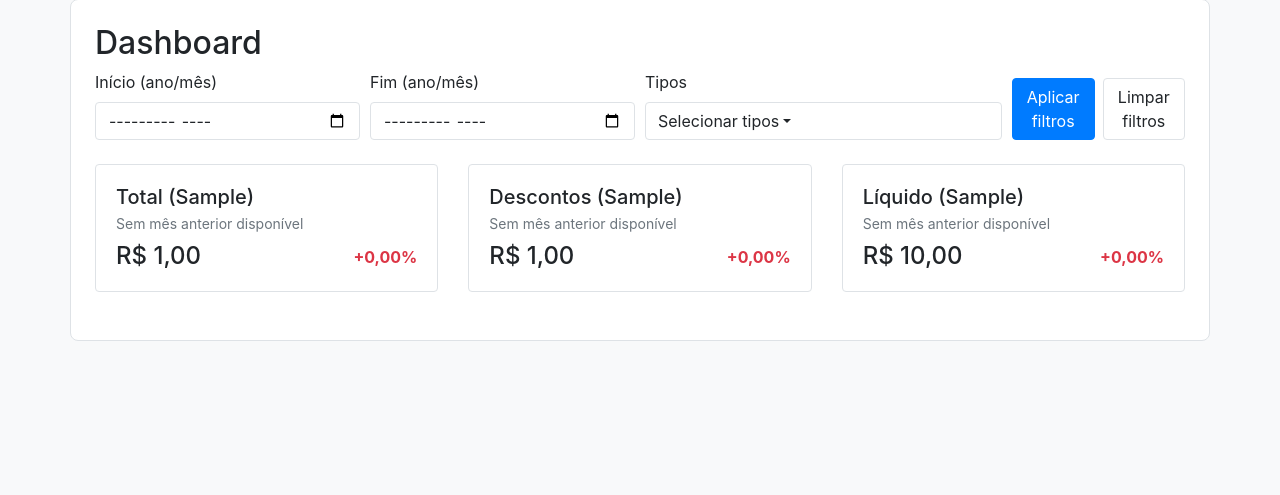
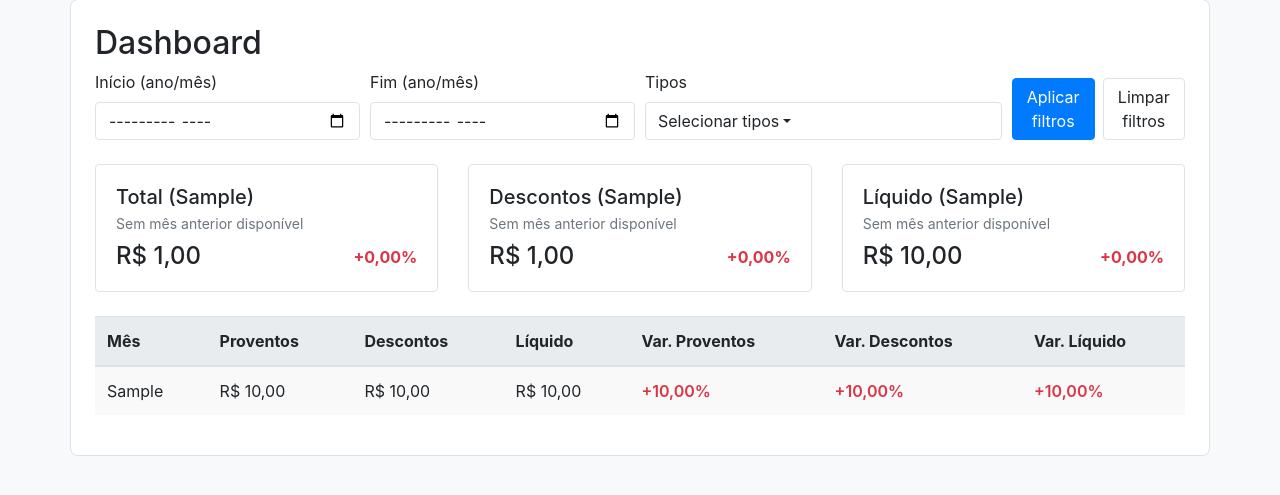
Before and after one commit to GloedenJoao/traking_income2, a FastAPI app: template app/templates/dashboard.html in a window 1280 px wide. Shown: the part 82-577 px from the top of the page. Run offline with FastAPI, Linux system fonts and the light colour scheme; the template is opened without the code that fills it: most values are stand-ins (such as "Sample title", 1, 10 or a date in 2020); parts of the project's set-up code (start-up, migrations or seed data) failed here and were passed over; some libraries are stand-ins or nearby versions.

Commit message:
Add band totals table to dashboard

```diff
--- a/app/app.py
+++ b/app/app.py
@@ -491,6 +491,7 @@ async def dashboard_totais(request: Request):
         "liquido": None,
     }
     graphs_json = None
+    band_table_rows = []
     if series:
         last_row = series[-1]
         last_month = {
@@ -514,10 +515,41 @@ async def dashboard_totais(request: Request):
                 "total_descontos": calculate_variation(last_row["total_descontos"], prev_row["total_descontos"]),
                 "liquido": calculate_variation(last_row["liquido"], prev_row["liquido"]),
             }
-        months = [row['mes_ano'] for row in series]
-        prov_series = [row['total_proventos'] for row in series]
-        desc_series = [row['total_descontos'] for row in series]
-        liq_series = [row['liquido'] for row in series]
+        months = []
+        prov_series = []
+        desc_series = []
+        liq_series = []
+
+        prev_prov = None
+        prev_desc = None
+        prev_liq = None
+
+        for row in series:
+            month_label = row['mes_ano']
+            total_prov = row['total_proventos']
+            total_desc = row['total_descontos']
+            total_liq = row['liquido']
+
+            months.append(month_label)
+            prov_series.append(total_prov)
+            desc_series.append(total_desc)
+            liq_series.append(total_liq)
+
+            band_table_rows.append(
+                {
+                    "mes_ano": month_label,
+                    "proventos": total_prov,
+                    "descontos": total_desc,
+                    "liquido": total_liq,
+                    "var_proventos": calculate_variation(total_prov, prev_prov),
+                    "var_descontos": calculate_variation(total_desc, prev_desc),
+                    "var_liquido": calculate_variation(total_liq, prev_liq),
+                }
+            )
+
+            prev_prov = total_prov
+            prev_desc = total_desc
+            prev_liq = total_liq
 
         traces = []
         series_map = {
@@ -590,6 +622,7 @@ async def dashboard_totais(request: Request):
             "last_month": last_month,
             "prev_month": prev_month,
             "variations": variations,
+            "band_table_rows": band_table_rows,
         },
     )
 
--- a/app/templates/dashboard.html
+++ b/app/templates/dashboard.html
@@ -1,6 +1,28 @@
 {% extends 'layout.html' %}
 {% block content %}
 <h2>Dashboard</h2>
+
+<style>
+  .band-table-variation {
+    font-weight: 600;
+  }
+
+  .band-table-variation.positive {
+    color: #28a745;
+  }
+
+  .band-table-variation.negative {
+    color: #dc3545;
+  }
+
+  body.dark-mode .band-table-variation.positive {
+    color: #8fd19e;
+  }
+
+  body.dark-mode .band-table-variation.negative {
+    color: #f28b9a;
+  }
+</style>
 
 <form class="mb-4" id="filtersForm" method="get" action="{{ request.url_for('dashboard_totais') }}">
   <div class="form-row align-items-end">
@@ -192,6 +214,60 @@
       Plotly.newPlot(divId, fig['data'], fig['layout']);
     }
   </script>
+  {% if band_table_rows %}
+    <div class="table-responsive mt-4">
+      <table class="table table-striped table-custom">
+        <thead>
+          <tr>
+            <th scope="col">Mês</th>
+            <th scope="col">Proventos</th>
+            <th scope="col">Descontos</th>
+            <th scope="col">Líquido</th>
+            <th scope="col">Var. Proventos</th>
+            <th scope="col">Var. Descontos</th>
+            <th scope="col">Var. Líquido</th>
+          </tr>
+        </thead>
+        <tbody>
+          {% for row in band_table_rows %}
+            <tr>
+              <td>{{ row.mes_ano }}</td>
+              <td>{{ row.proventos | currency_br }}</td>
+              <td>{{ row.descontos | currency_br }}</td>
+              <td>{{ row.liquido | currency_br }}</td>
+              <td>
+                {% set var_value = row.var_proventos %}
+                {% if var_value is not none %}
+                  {% set var_class = 'positive' if var_value >= 0 else 'negative' %}
+                  <span class="band-table-variation {{ var_class }}">{{ "%+.2f"|format(var_value)|replace('.', ',') }}%</span>
+                {% else %}
+                  <span class="text-muted">—</span>
+                {% endif %}
+              </td>
+              <td>
+                {% set var_value = row.var_descontos %}
+                {% if var_value is not none %}
+                  {% set var_class = 'positive' if var_value >= 0 else 'negative' %}
+                  <span class="band-table-variation {{ var_class }}">{{ "%+.2f"|format(var_value)|replace('.', ',') }}%</span>
+                {% else %}
+                  <span class="text-muted">—</span>
+                {% endif %}
+              </td>
+              <td>
+                {% set var_value = row.var_liquido %}
+                {% if var_value is not none %}
+                  {% set var_class = 'positive' if var_value >= 0 else 'negative' %}
+                  <span class="band-table-variation {{ var_class }}">{{ "%+.2f"|format(var_value)|replace('.', ',') }}%</span>
+                {% else %}
+                  <span class="text-muted">—</span>
+                {% endif %}
+              </td>
+            </tr>
+          {% endfor %}
+        </tbody>
+      </table>
+    </div>
+  {% endif %}
 {% else %}
   <p>Nenhum dado disponível para exibir o dashboard.</p>
 {% endif %}
```
